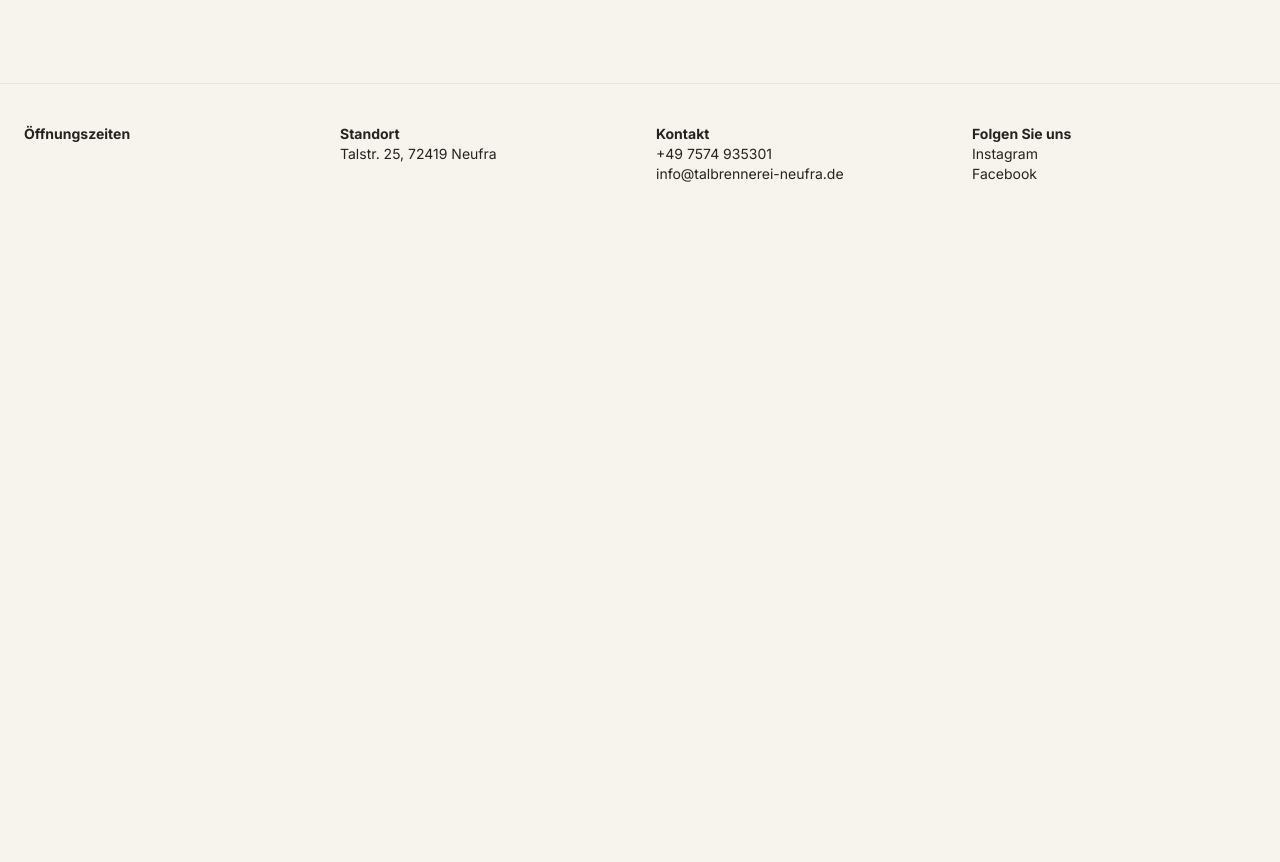
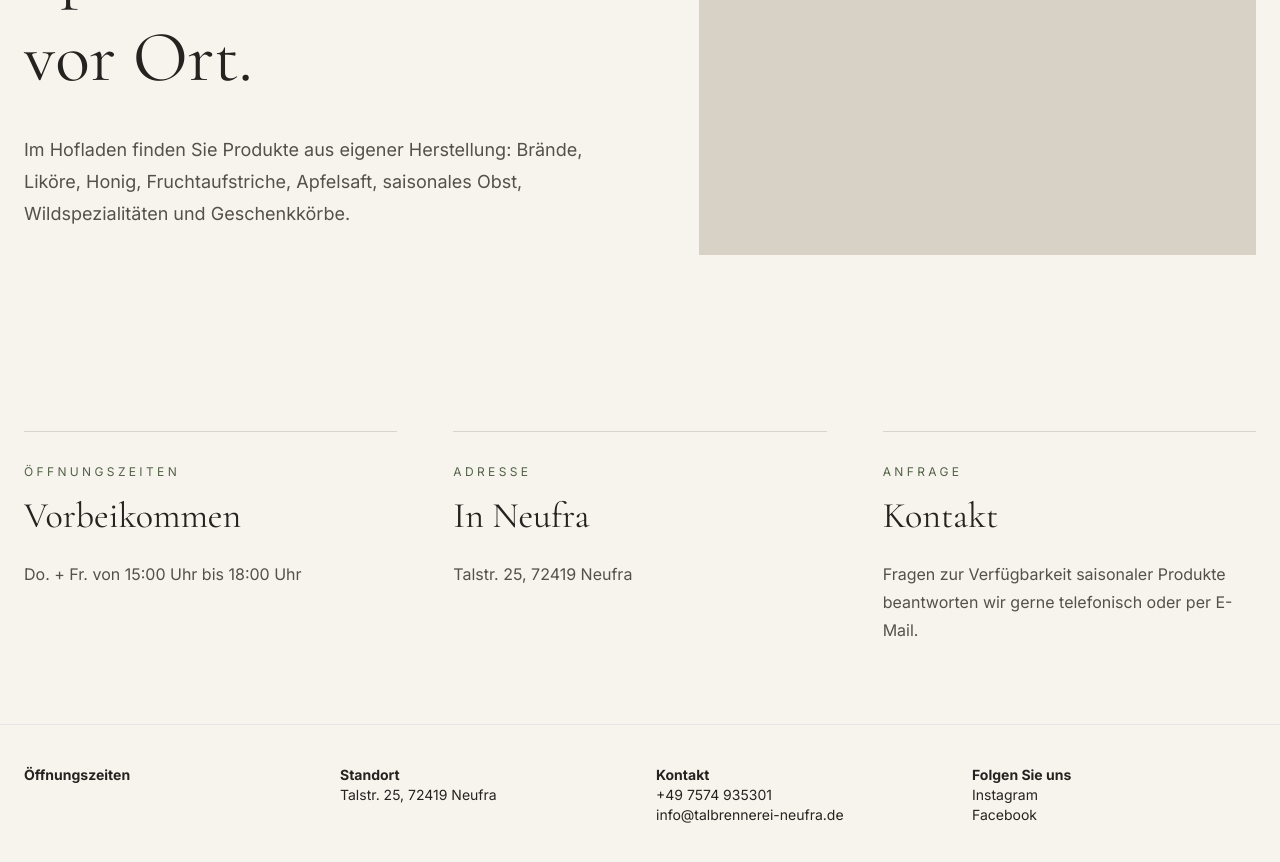
Before and after one commit to katharinadobiosch/tn, a Next.js app: page /hofladen in a window 1280 px wide. Shown: the part 480-1342 px from the top of the page. Before the commit the page ends 800 px from the top, so only its background shows below. Built offline with nearby package versions, Linux system fonts and the light colour scheme.

Commit message:
add Hofladen e with opening urs and content info

```diff
--- a/src/app/hofladen/page.tsx
+++ b/src/app/hofladen/page.tsx
@@ -1,13 +1,57 @@
+import { siteInfo } from "@/data/site";
+
 export default function HofladenPage() {
   return (
-    <main className="bg-[#F7F4EE] px-6 py-24 text-[#24231F]">
-      <section className="mx-auto max-w-7xl">
+    <main className="bg-[#F7F4EE] text-[#24231F]">
+      <section className="mx-auto grid min-h-[70vh] max-w-7xl items-center gap-14 px-6 py-24 md:grid-cols-[1fr_0.9fr]">
+        <div>
           <p className="mb-4 text-xs uppercase tracking-[0.28em] text-[#526247]">
             Hofladen
           </p>
+
           <h1 className="max-w-4xl font-serif text-5xl leading-tight md:text-7xl">
             Regionale Spezialitäten direkt vor Ort.
           </h1>
+
+          <p className="mt-8 max-w-2xl text-lg leading-8 text-[#555149]">
+            Im Hofladen finden Sie Produkte aus eigener Herstellung: Brände,
+            Liköre, Honig, Fruchtaufstriche, Apfelsaft, saisonales Obst,
+            Wildspezialitäten und Geschenkkörbe.
+          </p>
+        </div>
+
+        <div className="min-h-[480px] bg-[#D8D2C6]" />
+      </section>
+
+      <section className="mx-auto grid max-w-7xl gap-14 px-6 py-20 md:grid-cols-3">
+        <article className="border-t border-[#24231F]/15 pt-8">
+          <p className="mb-4 text-xs uppercase tracking-[0.28em] text-[#526247]">
+            Öffnungszeiten
+          </p>
+          <h2 className="font-serif text-4xl">Vorbeikommen</h2>
+          <p className="mt-6 leading-7 text-[#555149]">
+            {siteInfo.openingHours}
+          </p>
+        </article>
+
+        <article className="border-t border-[#24231F]/15 pt-8">
+          <p className="mb-4 text-xs uppercase tracking-[0.28em] text-[#526247]">
+            Adresse
+          </p>
+          <h2 className="font-serif text-4xl">In Neufra</h2>
+          <p className="mt-6 leading-7 text-[#555149]">{siteInfo.address}</p>
+        </article>
+
+        <article className="border-t border-[#24231F]/15 pt-8">
+          <p className="mb-4 text-xs uppercase tracking-[0.28em] text-[#526247]">
+            Anfrage
+          </p>
+          <h2 className="font-serif text-4xl">Kontakt</h2>
+          <p className="mt-6 leading-7 text-[#555149]">
+            Fragen zur Verfügbarkeit saisonaler Produkte beantworten wir gerne
+            telefonisch oder per E-Mail.
+          </p>
+        </article>
       </section>
     </main>
   );
```
Lines whose indentation alone changed are shown as unchanged.
